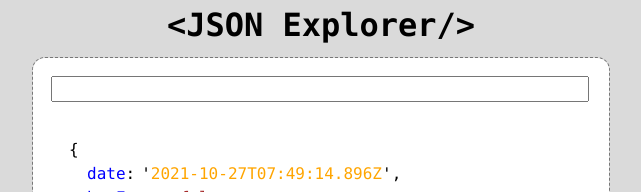
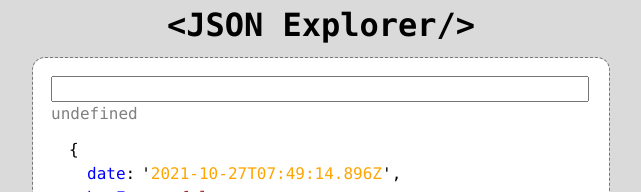
Before and after one commit to fer-nando-machado/react-json-explorer, a React (Vite) app: page / in a window 1280 px wide. Shown: the top 192 px of the page, without its empty margins (319-960 px from the left). Built offline with nearby package versions, Linux system fonts and the light colour scheme.

Commit message:
introduces cache for path/value

```diff
--- a/src/JSONExplorer.tsx
+++ b/src/JSONExplorer.tsx
@@ -13,6 +13,8 @@ type JSONObject = { [key: string]: JSONValue };
 type JSONExplorerProps = {
   data: JSONObject;
 };
+
+const cachedPathValue = new Map<string, string>();
 
 const renderKey = (
   key: string,
@@ -64,12 +66,12 @@ const renderValue = (
     );
   }
 
+  cachedPathValue.set(currentPath, String(value));
+
   return (
     <li key={key}>
       {renderKey(key, currentPath, onClick)}
-      <span id={currentPath} className={`value ${typeOfValue}`}>
-        {String(value)}
-      </span>
+      <span className={`value ${typeOfValue}`}>{String(value)}</span>
     </li>
   );
 };
@@ -87,12 +89,12 @@ const JSONExplorer: React.FC<JSONExplorerProps> = ({ data }) => {
   };
 
   useEffect(() => {
-    if (!property) return;
-    const span = document.getElementById(property);
-    setValue(span?.innerText || "undefined");
+    const innerText = cachedPathValue.get(property);
+    setValue(innerText || "undefined");
   }, [property]);
 
   const dataTree = useMemo(() => {
+    cachedPathValue.clear();
     return (
       <ul className="object">
         {Object.entries(data).map(([key, value]) =>
```
Also changed, not shown: 1 other file (tests, documents, lock files or other folders).
